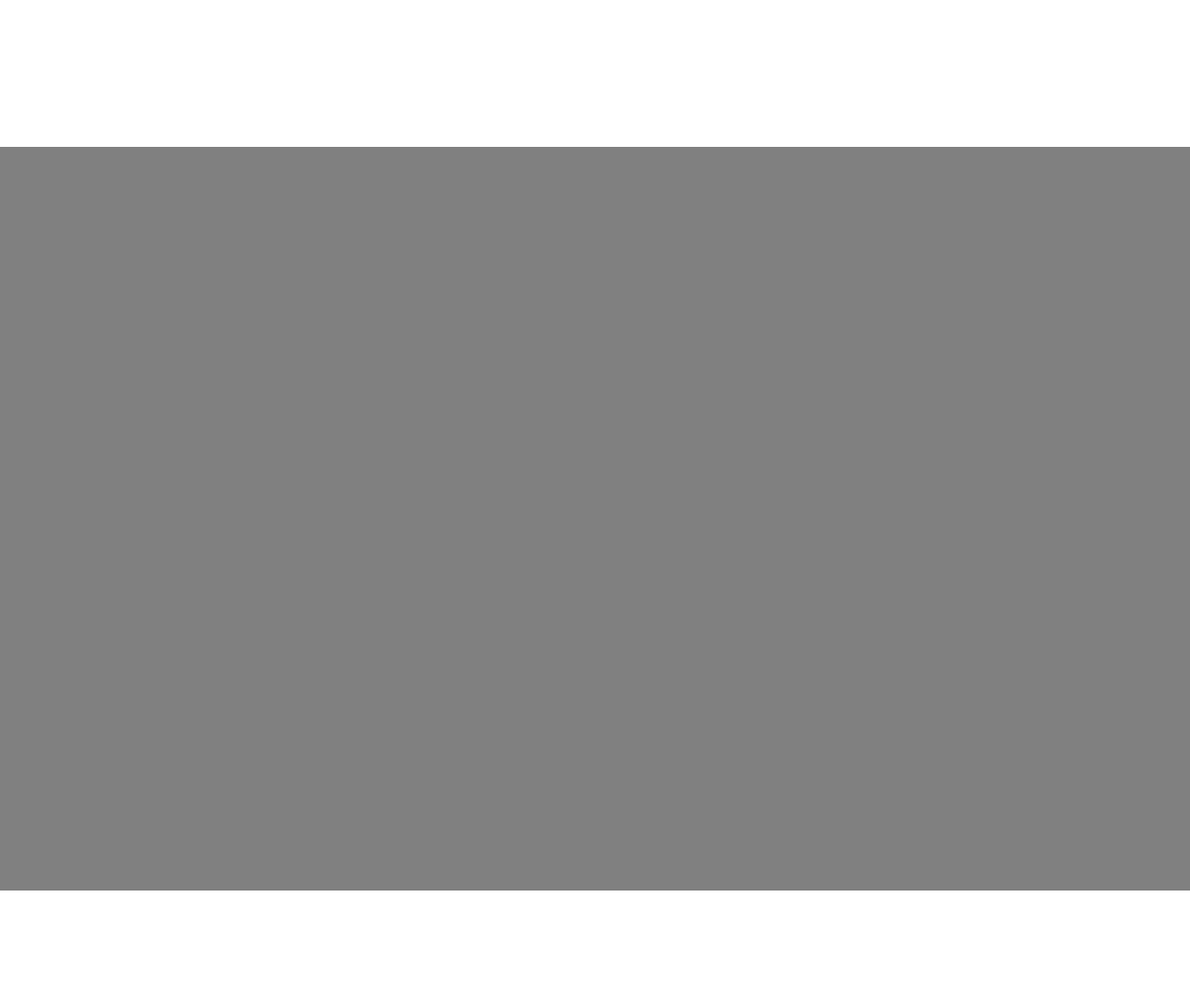
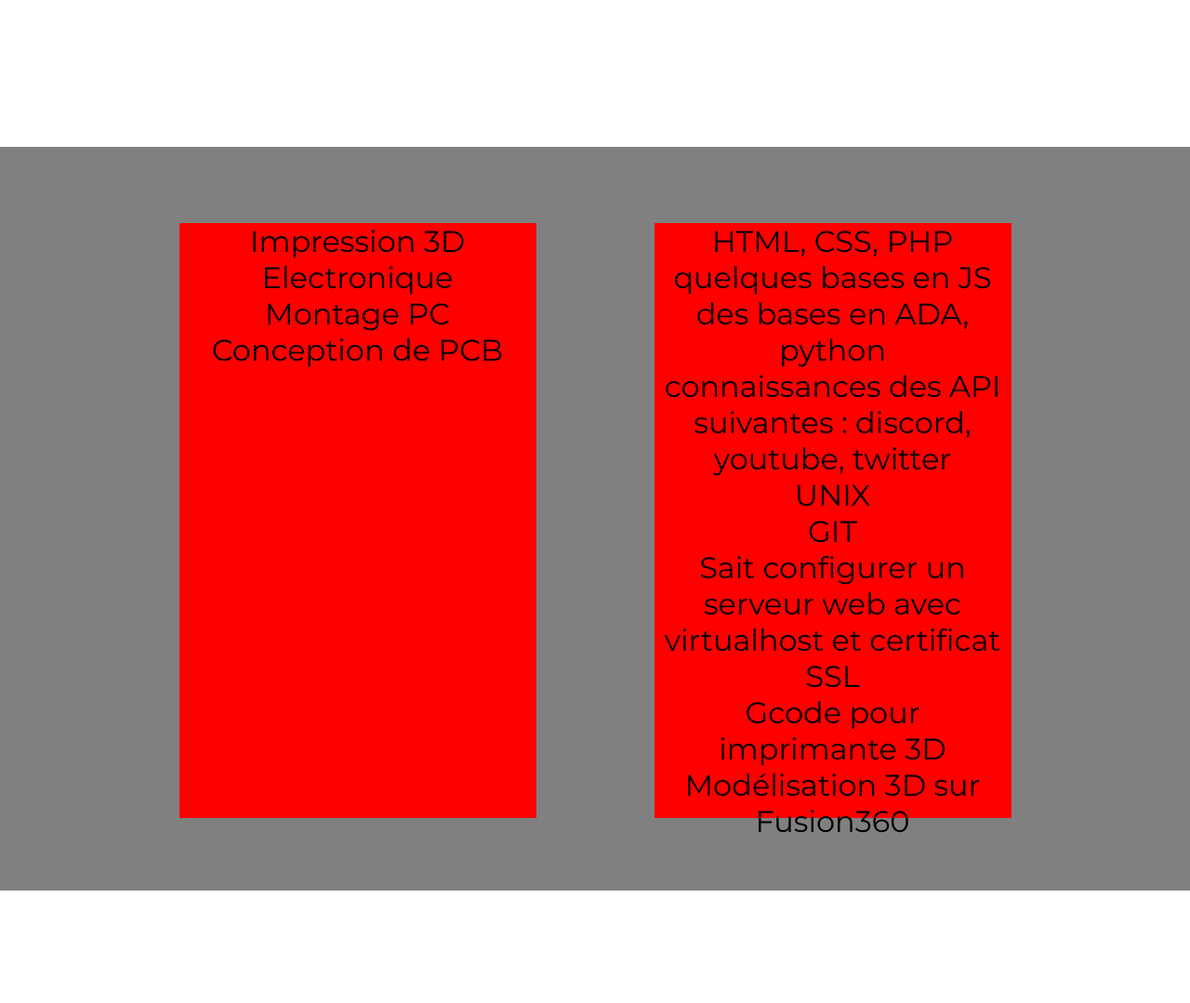
Before and after one commit to baptistereb/portfolio, a PHP site: page / in a window 1280 px wide. Shown: the part 1442-2521 px from the top of the page at 93% size. Run offline with PHP 8.4, Linux system fonts and the light colour scheme; data that the repository does not hold is empty.

Commit message:
structure skill

```diff
--- a/css/skill.css
+++ b/css/skill.css
@@ -5,4 +5,28 @@
 	top: 200vh;
 	height: 100vh;
 	width: 100vw;
+	text-align: center;
+	padding: 0;
 }
+
+.skill table {
+	width: 80vw;
+	height: 80vh;
+	margin-left: auto;
+	margin-right: auto;
+	margin-top: 10vh;
+}
+
+.skill table td ul {
+	display: block;
+	background-color: red;
+	height: 80vh;
+	width: 30vw;
+	margin-left: auto;
+	margin-right: auto;
+	font-size: 2em;
+}
+
+.skill table td ul li {
+    list-style-type: none;
+}
--- a/index.php
+++ b/index.php
@@ -108,15 +108,29 @@ if(isset($_POST['language'])) {
 	gamer2winner-->
 </section>
 <section class="skill" id="skill">
-	<!-- Impression 3D -> gcode
-		Notions d'éléctroniques
-		Developpement HTML, CSS, PHP, des bases en JS
-			Sait utiliser les API discord, youtube, twitter
-
-		Serveur web :
-
-
-	-->
+	<table>
+		<td width="50%">
+			<ul>
+				<li>Impression 3D</li>
+				<li>Electronique</li>
+				<li>Montage PC</li>
+				<li>Conception de PCB</li>
+			</ul>
+		</td>
+		<td width="50%">
+			<ul>
+				<li>HTML, CSS, PHP</li>
+				<li>quelques bases en JS</li>
+				<li>des bases en ADA, python</li>
+				<li>connaissances des API suivantes : discord, youtube, twitter</li>
+				<li>UNIX</li>
+				<li>GIT</li>
+				<li>Sait configurer un serveur web avec virtualhost et certificat SSL</li>
+				<li>Gcode pour imprimante 3D</li>
+				<li>Modélisation 3D sur Fusion360<li>
+			</ul>
+		</td>
+	</table>
 </section>
 <section class="contact" id="contact" style="text-align:center;">
 	<div class="title-contact"><?= $v['9'] ?></div>
```
